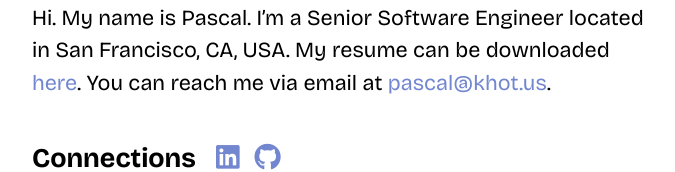
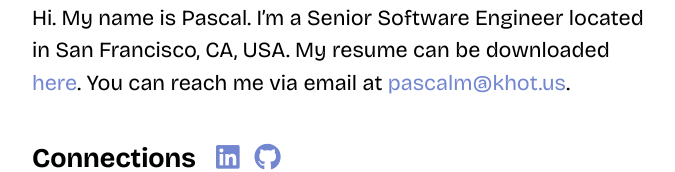
Before and after one commit to mkpascal/mkpascal.net, a Next.js app: page / in a window 1280 px wide. Shown: the part 299-471 px from the top of the page, without its empty margins (302-977 px from the left). Built offline with nearby package versions, Linux system fonts and the light colour scheme.

Commit message:
alternative email for inbox filtering

```diff
--- a/pages/index.js
+++ b/pages/index.js
@@ -15,7 +15,7 @@ export default function Home({ allPostsData, allProjectsData }) {
       </Head>
       <section className={`${utilStyles.headingMd}`}>
         <p className={utilStyles.topP}>
-            Hi. My name is Pascal. I’m a Senior Software Engineer located in San Francisco, CA, USA. My resume can be downloaded <a href="/resume.pdf">here</a>. You can reach me via email at <a href="mailto:pascal@khot.us">pascal@khot.us</a>.
+            Hi. My name is Pascal. I’m a Senior Software Engineer located in San Francisco, CA, USA. My resume can be downloaded <a href="/resume.pdf">here</a>. You can reach me via email at <a href="mailto:pascalm@khot.us">pascalm@khot.us</a>.
         </p>
       </section>
       <section className={`${utilStyles.headingMd} ${utilStyles.padding1px}`}>
```
